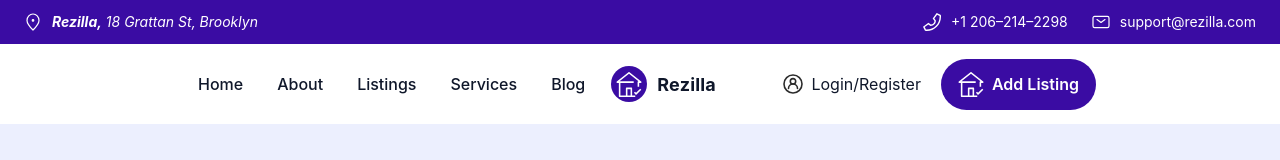
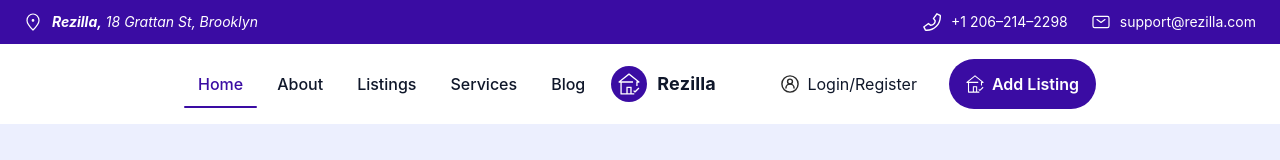
Before and after one commit to archis-academy/sule-frontend-development-intern-team-2, a React (Vite) app: page / in a window 1280 px wide. Shown: the top 160 px of the page. Built offline with nearby package versions, Linux system fonts and the light colour scheme.

Commit message:
Updated scss

```diff
--- a/src/components/PrimaryHeader/PrimaryHeader.scss
+++ b/src/components/PrimaryHeader/PrimaryHeader.scss
@@ -8,16 +8,19 @@
   --c-primary: #3a0ca3;
   --c-primary-press: #3d18cc;
   --c-line: #e2e8f0;
-  /* shadow */
+
   --shadow: 0 18px 40px rgba(2, 6, 23, 0.08);
+
   --c-primary-rgb: 58, 12, 163;
   --c-primary-hover-bg: rgba(var(--c-primary-rgb), 0.3);
 }
 
+/* scroll-lock (JS: body.classList.add('body-no-scroll')) */
 body.body-no-scroll {
   overflow: hidden;
   padding-right: var(--scrollbar-comp, 0px);
 }
+
 /* ---- Utilities ---- */
 .container {
   max-width: var(--container-max);
@@ -28,34 +31,33 @@ body.body-no-scroll {
 
 /* ---- Header Root ---- */
 .site-header {
-  background: var(--c-bg);
   position: sticky;
   top: 0;
   z-index: 50;
+  background: var(--c-bg);
   color: var(--c-text);
   margin-inline: 0;
 
   &__inner {
     min-height: var(--header-height);
     display: grid;
-    grid-template-columns: auto 1fr auto; /* left | center | right */
+    grid-template-columns: 1fr auto; /* MOBILE: brand | toggle */
     align-items: center;
     gap: 12px;
 
+    /* hepsi aynı satırda kalsın (kritik) */
+    .brand,
+    .nav-toggle,
+    .primary-nav,
+    .header-actions--desktop {
+      grid-row: 1;
+      align-self: center;
+    }
 
-    .nav-toggle {           /* hamburger */
+    /* brand: sol */
+    .brand {
       grid-column: 1;
       justify-self: start;
-    }
-
-    .primary-nav {
-      grid-column: 1;
-      justify-self: start;
-    }
-
-    .brand {
-      grid-column: 2;
-      justify-self: center;
       display: inline-flex;
       align-items: center;
       gap: 10px;
@@ -65,12 +67,13 @@ body.body-no-scroll {
       &__badge {
         width: 36px;
         height: 36px;
+        border-radius: 50px;
         display: grid;
         place-items: center;
-        border-radius: 50px;
         background: var(--c-primary);
 
-        img {
+        img,
+        svg {
           width: 22px;
           height: 22px;
           display: block;
@@ -81,12 +84,26 @@ body.body-no-scroll {
         font-size: 18px;
         font-weight: 700;
         letter-spacing: 0.2px;
+        line-height: 1;
       }
     }
 
+    /* hamburger: sağ */
+    .nav-toggle {
+      grid-column: 2;
+      justify-self: end;
+      align-self: center;
+    }
+
+    /* nav kapsayıcı (mobilde de aynı satırda) */
+    .primary-nav {
+      grid-column: 1 / -1; /* mobilde geniş yer kaplamasın ama aynı satırda kalsın */
+      justify-self: start;
+    }
+
+    /* desktop actions mobilde gizli */
     .header-actions--desktop {
-      grid-column: 3;
-      justify-self: end;
+      display: none;
     }
   }
 
@@ -95,7 +112,7 @@ body.body-no-scroll {
   }
 }
 
-/* ---- Focus visibility (a11y) ---- */
+/* ---- Focus visibility ---- */
 .nav-link:focus-visible,
 .header-actions__link:focus-visible,
 .btn:focus-visible,
@@ -104,8 +121,6 @@ body.body-no-scroll {
   outline-offset: 2px;
   border-radius: 12px;
 }
-
-
 
 /* ---- Hamburger ---- */
 .nav-toggle {
@@ -118,22 +133,20 @@ body.body-no-scroll {
   place-content: center;
   gap: 4px;
   cursor: pointer;
-  grid-area: toggle;
-  justify-self: end;
 
   .nav-toggle__bar {
     width: 18px;
     height: 2px;
+    border-radius: 2px;
     background: var(--c-text);
     display: block;
-    border-radius: 2px;
   }
 }
 
 /* ---- Nav list + links (mobile modal) ---- */
 .nav-list {
   position: fixed;
-  inset: calc(var(--header-height)) 0 auto 0; /* below header */
+  inset: calc(var(--header-height)) 0 auto 0; /* header'ın altında */
   background: var(--c-bg);
   border-bottom: 1px solid var(--c-line);
   display: grid;
@@ -165,15 +178,16 @@ body.body-no-scroll {
   color: var(--c-text);
   text-decoration: none;
   font-weight: 500;
+  line-height: 1;
 
   &:hover {
     background: var(--c-primary-hover-bg);
   }
-  /* Active route state */
-  .is-active {
+
+  /* React Router NavLink active */
+  &.is-active {
     color: var(--c-primary);
     position: relative;
-
 
     &::after {
       content: "";
@@ -201,7 +215,8 @@ body.body-no-scroll {
     color: var(--c-text);
     text-decoration: none;
 
-    img {
+    img,
+    svg {
       width: 18px;
       height: 18px;
       display: block;
@@ -241,9 +256,14 @@ body.body-no-scroll {
       background: var(--c-primary-press);
     }
   }
+
+  svg {
+    width: 18px;
+    height: 18px;
+  }
 }
 
-/* ---- Actions in nav on mobile ---- */
+/* ---- Actions inside mobile nav ---- */
 .nav-actions {
   display: grid;
   gap: 24px;
@@ -262,10 +282,9 @@ body.body-no-scroll {
   inset: 0;
   background: rgba(2, 6, 23, 0.45);
   border: 0;
-  padding: 0;
-  margin: 0;
   z-index: 30;
 }
+
 /* ---- Motion preference ---- */
 @media (prefers-reduced-motion: reduce) {
   .nav-list {
@@ -280,33 +299,50 @@ body.body-no-scroll {
   .container {
     padding-inline: 24px;
   }
-
   .brand__text {
     font-size: 19px;
   }
 }
 
 /* ===========================
-   ≥ 992px (lg)
+   ≥ 992px (lg) — DESKTOP
    =========================== */
 @media (min-width: 992px) {
   .site-header__inner {
     grid-template-columns: 1fr auto 1fr; /* nav | brand | actions */
+    align-items: center;
   }
-  .brand {
+
+  /* özgüllük eşitle: mobil kuralları kesin ez */
+  .site-header__inner .primary-nav,
+  .site-header__inner .brand,
+  .site-header__inner .header-actions--desktop {
+    grid-row: 1;
+    align-self: center;
+  }
+
+  .site-header__inner .primary-nav {
+    grid-column: 1; /* SOL */
+    justify-self: start;
+  }
+
+  .site-header__inner .brand {
+    grid-column: 2; /* ORTA */
     justify-self: center;
   }
-  .site-header {
-    margin-inline: 120px;
+
+  .site-header__inner .header-actions--desktop {
+    display: inline-flex; /* SAĞ */
+    grid-column: 3;
+    justify-self: end;
+    align-items: center;
+    gap: 12px;
   }
 
-  .nav-toggle {
+  .site-header__inner .nav-toggle {
     display: none;
   }
 
-  .primary-nav {
-    justify-self: start;
-  }
 
   .nav-list {
     position: static;
@@ -317,6 +353,7 @@ body.body-no-scroll {
     align-items: center;
     gap: 6px;
     padding: 0;
+    margin: 0;
     opacity: 1;
     transform: none;
     pointer-events: auto;
@@ -325,14 +362,12 @@ body.body-no-scroll {
   .nav-link {
     padding: 10px 12px;
   }
-
-  .header-actions {
-    display: inline-flex;
-    align-items: center;
+  .nav-actions {
+    display: none;
   }
 
-  .nav-actions {
-    display: none;
+  .site-header {
+    margin-inline: 120px;
   }
 }
 
@@ -343,15 +378,12 @@ body.body-no-scroll {
   .brand__text {
     font-size: 20px;
   }
-
   .nav-link {
     padding: 10px 14px;
   }
-
   .btn {
     padding: 12px 16px;
   }
-
   .site-header {
     margin-inline: 160px;
   }
@@ -362,10 +394,8 @@ body.body-no-scroll {
    =========================== */
 @media (min-width: 1536px) {
   .site-header {
-    margin-left: 240px;
-    margin-right: 240px;
-  }
-
+    margin-inline: 240px;
+  } /* shorthand */
   .brand__text {
     font-size: 22px;
   }
--- a/src/components/PrimaryHeader/PrimaryHeader.tsx
+++ b/src/components/PrimaryHeader/PrimaryHeader.tsx
@@ -1,5 +1,6 @@
 import { useCallback, useEffect, useRef, useState, type JSX } from "react";
 import { NavLink, useLocation } from "react-router-dom";
+import cn from "classnames";
 import "./PrimaryHeader.scss";
 
 import HouseIcon from "../assets/14-House.svg?react";
@@ -68,27 +69,25 @@ export default function PrimaryHeader(): JSX.Element {
   }, [handleScroll]);
   useEventListener("scroll", handleScroll, { passive: true }, window);
 
-
   // Close menu when route changes
   useEffect(() => {
     setOpen(false);
   }, [location.pathname]);
 
-  // Disable body scroll when menu is open
+  // Disable body scroll when menu is open + focus first item
   useEffect(() => {
     const { body } = document;
     if (open) {
       const scrollbarComp =
         window.innerWidth - document.documentElement.clientWidth;
-      body.style.setProperty(
-        "--scrollbar-comp",
-        `${Math.max(0, scrollbarComp)}px`
-      );
+      body.style.setProperty("--scrollbar-comp", `${Math.max(0, scrollbarComp)}px`);
       body.classList.add("body-no-scroll");
 
-      setTimeout(() => firstLinkRef.current?.focus(), 0);
+      // Render sonrasında odak için kısa gecikme (gerekirse flushSync'e geçilebilir)
+      const id = setTimeout(() => firstLinkRef.current?.focus(), 0);
 
       return () => {
+        clearTimeout(id);
         body.classList.remove("body-no-scroll");
         body.style.removeProperty("--scrollbar-comp");
       };
@@ -96,7 +95,9 @@ export default function PrimaryHeader(): JSX.Element {
   }, [open]);
 
   return (
-    <header className={`site-header ${sticky ? "site-header--sticky" : ""}`}>
+    <header
+      className={cn("site-header", { "site-header--sticky": sticky })}
+    >
       <div className="container site-header__inner">
         {/* LEFT: Hamburger + Navigation */}
         <button
@@ -117,7 +118,7 @@ export default function PrimaryHeader(): JSX.Element {
           <ul
             id="primary-nav"
             ref={menuRef}
-            className={`nav-list ${open ? "is-open" : ""}`}
+            className={cn("nav-list", { "is-open": open })}
             role={open ? "dialog" : undefined}
             aria-modal={open ? "true" : undefined}
           >
@@ -126,7 +127,7 @@ export default function PrimaryHeader(): JSX.Element {
                 <NavLink
                   to={item.to}
                   className={({ isActive }) =>
-                    `nav-link ${isActive ? "is-active" : ""}`
+                    cn("nav-link", { "is-active": isActive })
                   }
                   ref={idx === 0 ? firstLinkRef : undefined}
                 >
@@ -187,6 +188,7 @@ export default function PrimaryHeader(): JSX.Element {
           className="nav-overlay"
           aria-label="Close menu overlay"
           onClick={() => setOpen(false)}
+          type="button"
         />
       )}
     </header>
```
Also changed, not shown: 1 other file (tests, documents, lock files or other folders).
